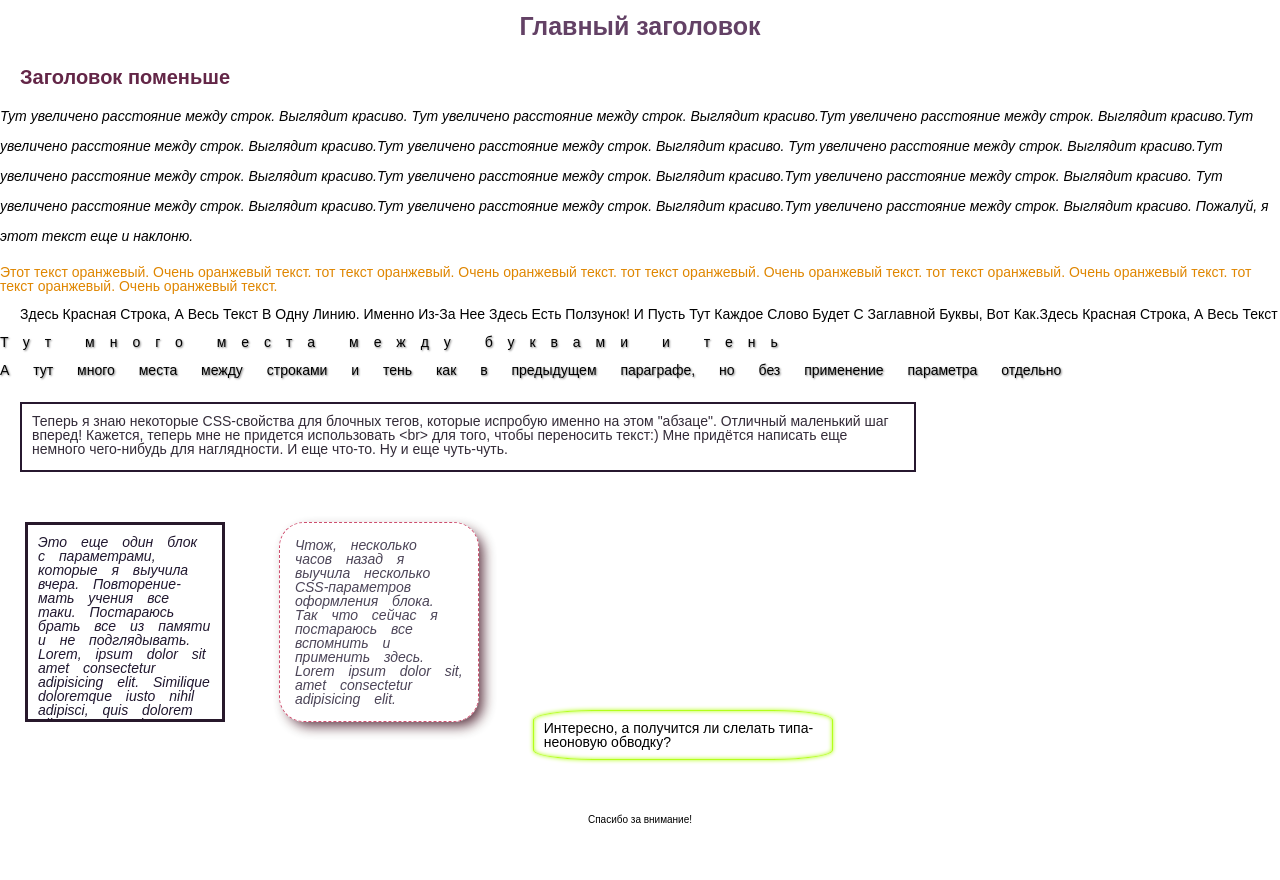
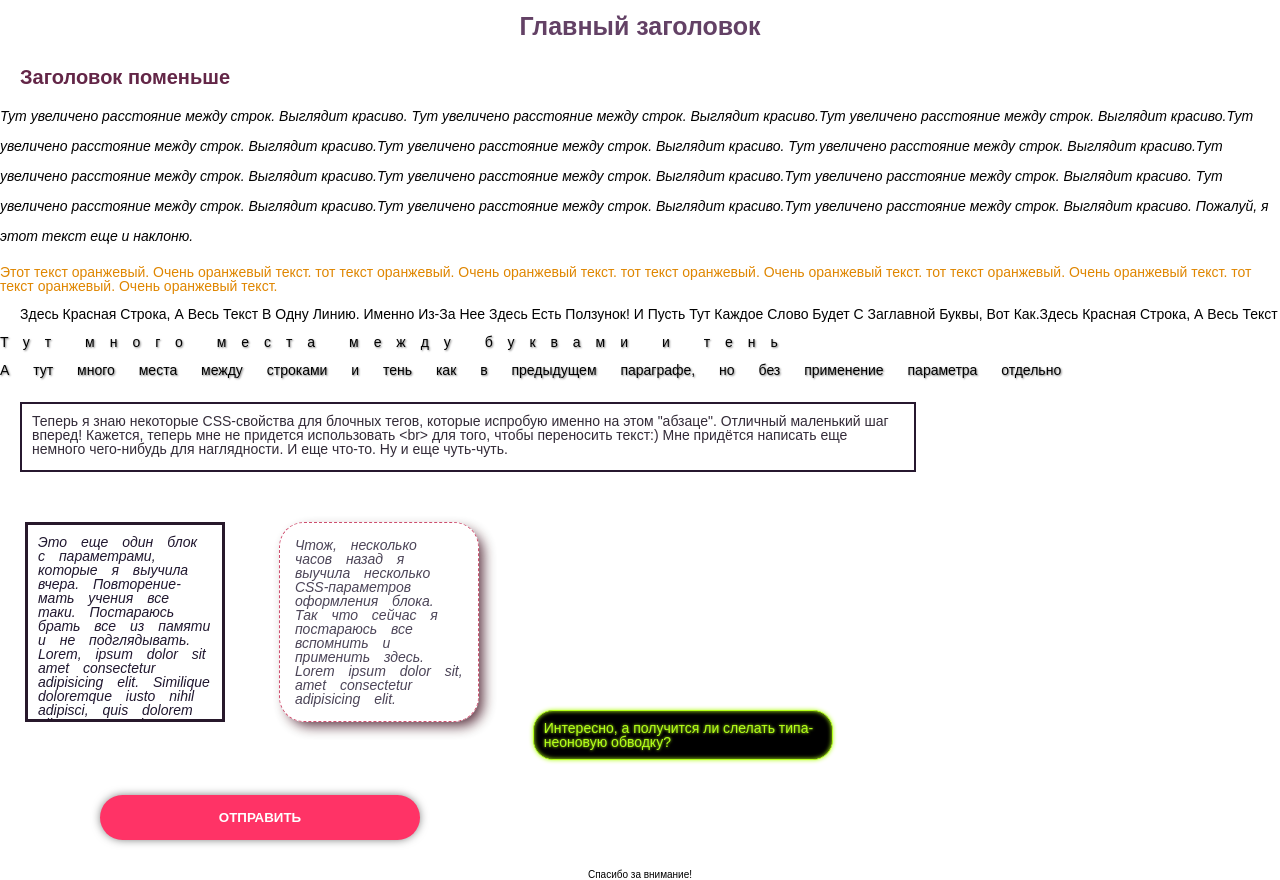
Before and after one commit to Jatterai/demo-repo, a plain HTML site: page Index.html in a window 1280 px wide. Shown: the top 880 px of the page. Before the commit the page ends 825 px from the top, so only its background shows below. Drawn offline with Linux system fonts and the light colour scheme.

Commit message:
I managed to make new block less ugly and added a new pretty pink button

```diff
--- a/Index.html
+++ b/Index.html
@@ -48,7 +48,10 @@
 		<div class="shiny">
 			<p>Интересно, а получится ли слелать типа-неоновую обводку?</p>
 		</div>
-
+		<br>
+		<div>
+			<button class="pink-button" type="submit">Отправить</button>
+		</div>
 		<p class="ending">Спасибо за внимание!</p>
 </body>
 </html>
--- a/css/style.css
+++ b/css/style.css
@@ -136,6 +136,25 @@ h2{
 	width: 300px;
 	margin: 25px;
 	border: 1px solid #b3ff1a;
-	border-radius: 20%;
+	border-radius: 20px;
 	box-shadow: 0px 0px 4px 0px #b3ff1a, inset 0px 0px 4px 0px #b3ff1a;
+	background-color: #000;
+	color: #b3ff1a;
+	text-shadow: 0px 0px 3px #b3ff1a;
 }
+
+.pink-button{
+	margin: 10px 100px auto;
+	text-align: center;
+	padding: 10px;
+	text-transform: uppercase;
+	font-family: Arial, "Helvetica Neue", Helvetica, sans-serif;
+	background-color: #ff3366;
+	color:  white;
+	font-weight: 600;
+	height: 45px;
+	width: 25%;
+	border-radius: 30px;
+	box-shadow: 0px 0px 10px -1px #666;
+
+}
```
